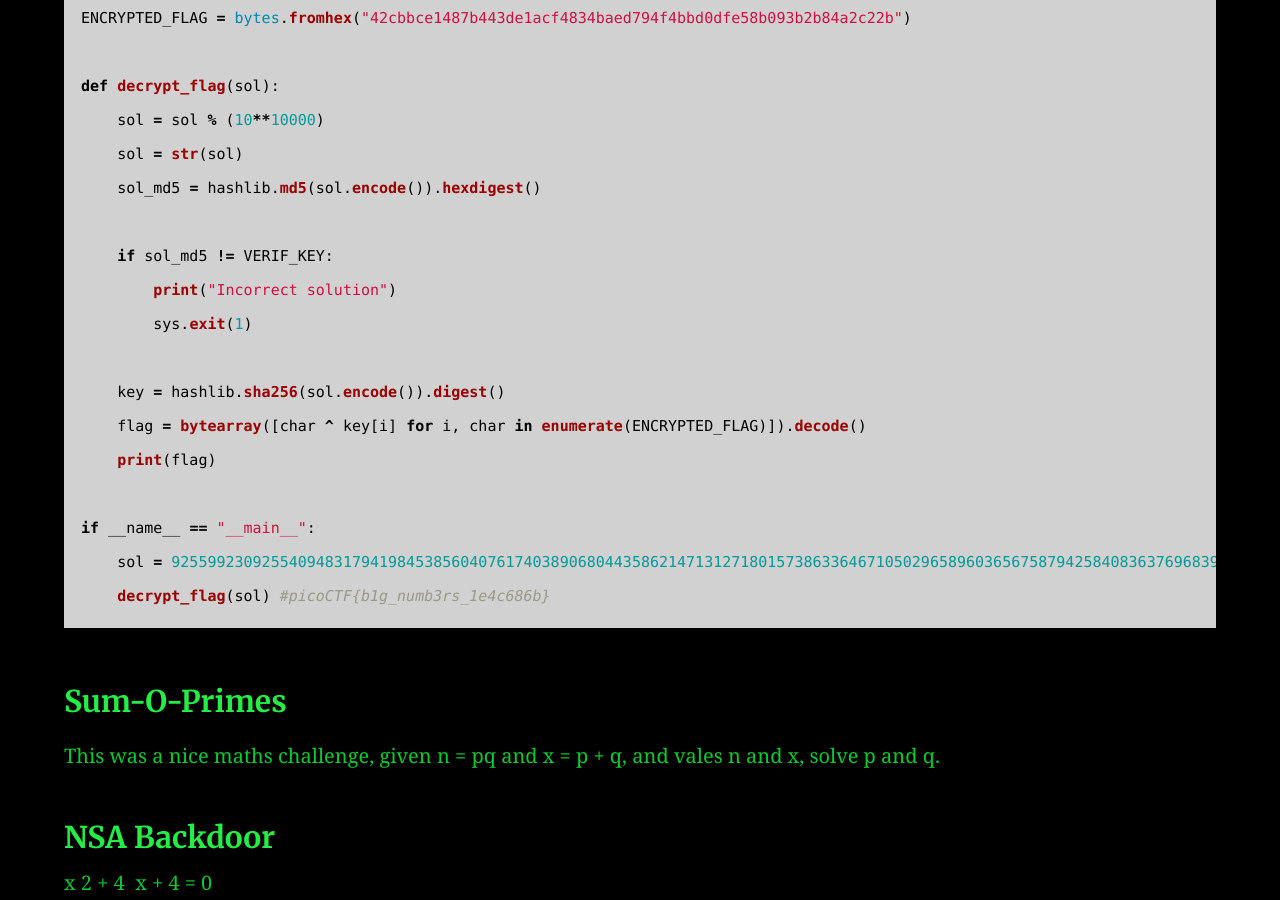
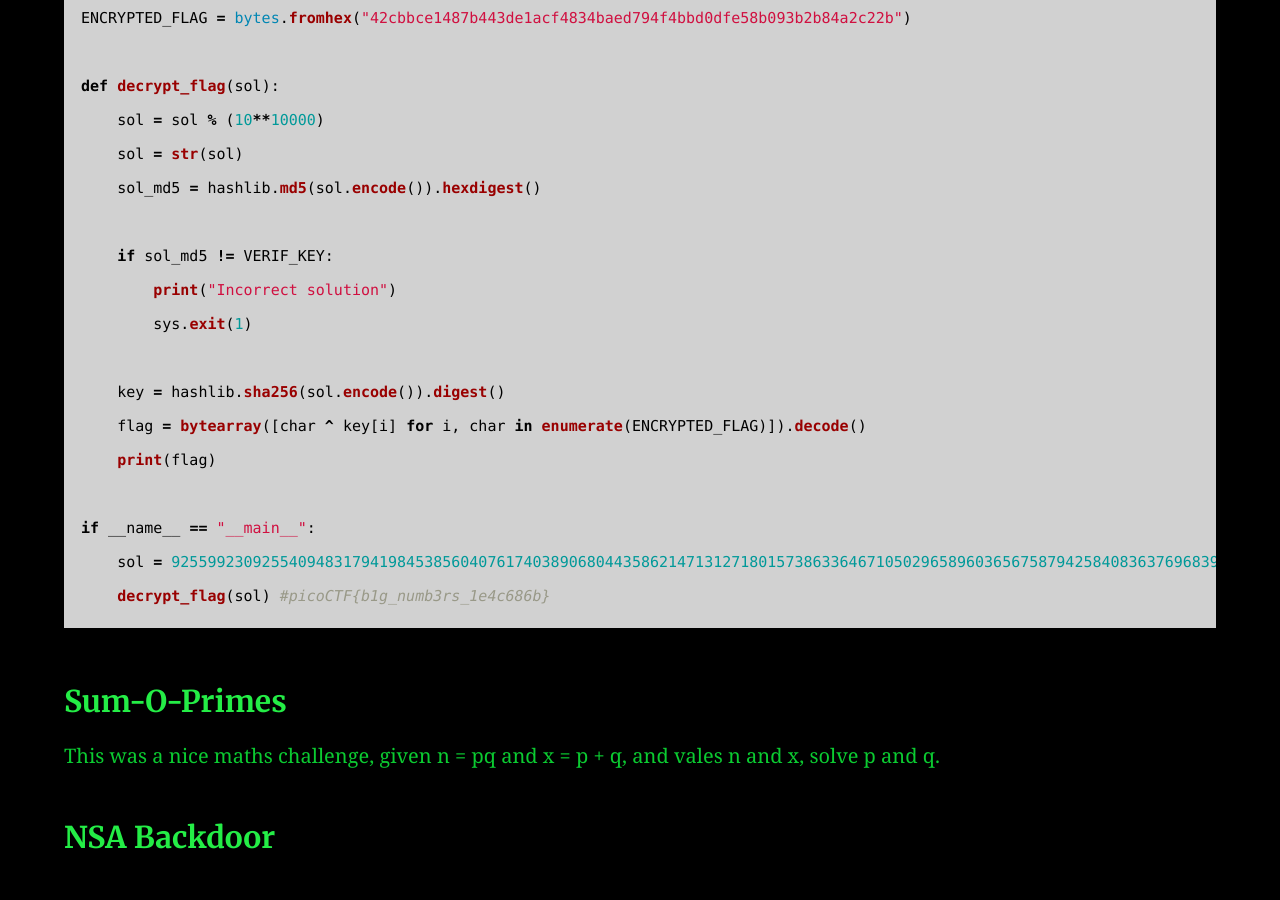
Before and after one commit to AC01010/Connor-McCartney.github.io, a Jekyll site: the page built from _posts/2013-01-06-picoCTF2022.md, in a window 1280 px wide and 900 px high, scrolled down 2228 px. Built offline with Jekyll 4.4.1, drawn with Linux system fonts in a browser that asks for light colours; after the commit the page ends 3094 px from its top, so only the background shows below that.

Commit message:
Update 2013-01-06-picoCTF2022.md

```diff
--- a/_posts/2013-01-06-picoCTF2022.md
+++ b/_posts/2013-01-06-picoCTF2022.md
@@ -97,22 +97,3 @@ This was a nice maths challenge, given n = pq and x = p + q, and vales n and x,
 
 
 ### NSA Backdoor
-
-<mrow>
-  <mrow>
-    <msup>
-      <mi>x</mi>
-      <mn>2</mn>
-    </msup>
-    <mo>+</mo>
-    <mrow>
-      <mn>4</mn>
-      <mo>&InvisibleTimes;</mo>
-      <mi>x</mi>
-    </mrow>
-    <mo>+</mo>
-    <mn>4</mn>
-  </mrow>
-  <mo>=</mo>
-  <mn>0</mn>
-</mrow>
```
